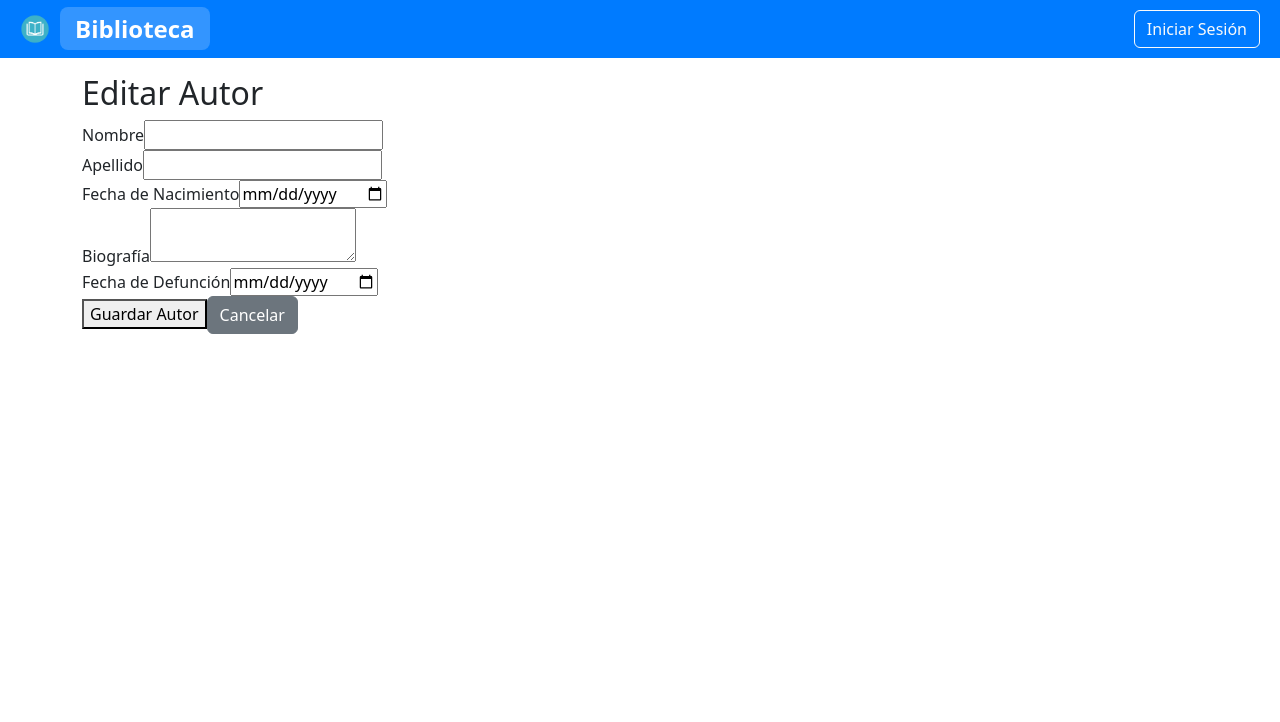
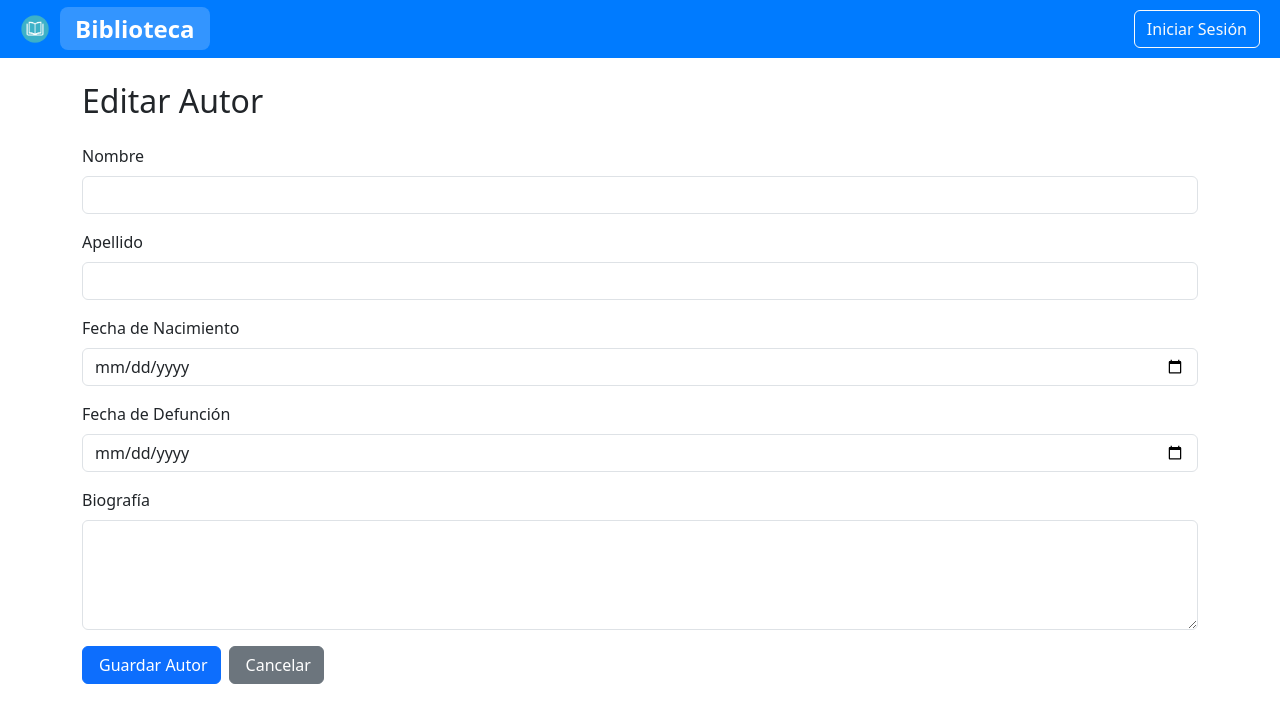
Before and after one commit to franleiva3477/NOSRECIBIMOono, an Angular app: page /autores-editar/1 in a window 1280 px wide. Shown: the top 722 px of the page. Built offline with nearby package versions, Linux system fonts and the light colour scheme; no server answers.

Commit message:
listar-autor

```diff
--- a/src/app/autores/autores-cargar/autores-cargar.component.html
+++ b/src/app/autores/autores-cargar/autores-cargar.component.html
@@ -1,33 +1,36 @@
-<div class="container mt-3">
-    <h2>Cargar Autor</h2>
-    <div class="input">
+<div class="container mt-4">
+  <h2 class="mb-4">Cargar Autor</h2>
+
   <form (ngSubmit)="onSubmit()">
-        <div class="form-group">
-          <label for="autNombre">Nombre</label>
-          <input type="text" id="autNombre" [(ngModel)]="autor.autNombre" name="autNombre" required />
+
+    <div class="mb-3">
+      <label for="autNombre" class="form-label">Nombre</label>
+      <input type="text" id="autNombre" class="form-control" [(ngModel)]="autor.autNombre" name="autNombre" required>
     </div>
 
-        <div class="form-group">
-          <label for="autApellido">Apellido</label>
-          <input type="text" id="autApellido" [(ngModel)]="autor.autApellido" name="autApellido" required />
+    <div class="mb-3">
+      <label for="autApellido" class="form-label">Apellido</label>
+      <input type="text" id="autApellido" class="form-control" [(ngModel)]="autor.autApellido" name="autApellido" required>
     </div>
 
-        <div class="form-group">
-          <label for="autFecNac">Fecha de Nacimiento</label>
-          <input type="date" id="autFecNac" [(ngModel)]="autor.autFecNac" name="autFecNac" required />
+    <div class="mb-3">
+      <label for="fechaNac" class="form-label">Fecha de Nacimiento</label>
+      <input type="date" class="form-control" id="fechaNac" [(ngModel)]="autor.autFecNac" name="autFecNac">
     </div>
 
-        <div class="form-group">
-          <label for="autBio">Biografía</label>
-          <textarea id="autBio" [(ngModel)]="autor.autBiografia" name="autBio"></textarea>
+    <div class="mb-3">
+      <label for="fechaDes" class="form-label">Fecha de Fallecimiento</label>
+      <input type="date" class="form-control" id="fechaDes" [(ngModel)]="autor.autFecDes" name="autFecDes">
     </div>
 
-        <div class="form-group">
-          <label for="autFecDes">Fecha de Defunción</label>
-          <input type="date" id="autFecDes" [(ngModel)]="autor.autFecDes" name="autFecDes" />
+    <div class="mb-3">
+      <label for="autBio" class="form-label">Biografía</label>
+      <textarea id="autBio" class="form-control" rows="4" [(ngModel)]="autor.autBiografia" name="autBio"></textarea>
     </div>
 
-        <button type="submit">Guardar Autor</button>
+    <button type="submit" class="btn btn-success">
+      <i class="fa-solid fa-floppy-disk me-1"></i> Guardar Autor
+    </button>
+
   </form>
 </div>
-  </div>
--- a/src/app/autores/autores-cargar/autores-cargar.component.ts
+++ b/src/app/autores/autores-cargar/autores-cargar.component.ts
@@ -1,7 +1,6 @@
 import { Component, OnInit } from '@angular/core';
 import { Router } from '@angular/router';
 import { Autor, AutoresService } from 'src/app/servicios/autores.service';
-import { FormsModule } from '@angular/forms';
 
 @Component({
   selector: 'app-autores-cargar',
@@ -10,11 +9,10 @@ import { FormsModule } from '@angular/forms';
 })
 export class AutoresCargarComponent implements OnInit {
 
-  // El modelo de autor que será llenado desde el formulario
   autor: Autor = {
     autNombre: '',
     autApellido: '',
-    autFecNac: '',
+    autFecNac: '', // ISO format 'YYYY-MM-DD'
     autBiografia: '',
     autFecDes: ''
   };
@@ -27,15 +25,13 @@ export class AutoresCargarComponent implements OnInit {
   ngOnInit(): void {}
 
   onSubmit(): void {
-    // Llamamos al servicio para agregar un nuevo autor
+    console.log("Datos del formulario enviados:", this.autor);
+
+    // Enviar los datos al backend
     this.autorservice.addAutor(this.autor).subscribe(
       (data) => {
         console.log('Autor creado con éxito', data);
-        // Después de crear el autor, puedes redirigir a otra página, por ejemplo, la lista de autores
-        this.router.navigateByUrl('/biblioteca/autores-listar');
-      },
-      (error) => {
-        console.error('Error al crear el autor', error);
+        this.router.navigateByUrl('/autores-listar');
       }
     );
   }
--- a/src/app/autores/autores-editar/autores-editar.component.html
+++ b/src/app/autores/autores-editar/autores-editar.component.html
@@ -1,34 +1,41 @@
-<div class="container mt-3">
-    <h2>Editar Autor</h2>
-    <div class="input">
+<div class="container mt-4">
+  <h2 class="mb-4">Editar Autor</h2>
+
   <form [formGroup]="formAutor" (ngSubmit)="onSubmit()">
-        <div class="form-group">
-          <label for="autNombre">Nombre</label>
-          <input type="text" id="autNombre" formControlName="autNombre" required />
+
+    <div class="mb-3">
+      <label for="autNombre" class="form-label">Nombre</label>
+      <input type="text" class="form-control" id="autNombre" formControlName="autNombre" required>
     </div>
 
-        <div class="form-group">
-          <label for="autApellido">Apellido</label>
-          <input type="text" id="autApellido" formControlName="autApellido" required />
+    <div class="mb-3">
+      <label for="autApellido" class="form-label">Apellido</label>
+      <input type="text" class="form-control" id="autApellido" formControlName="autApellido" required>
     </div>
 
-        <div class="form-group">
-          <label for="autFecNac">Fecha de Nacimiento</label>
-          <input type="date" id="autFecNac" formControlName="autFecNac" required />
+    <div class="mb-3">
+      <label for="autFecNac" class="form-label">Fecha de Nacimiento</label>
+      <input type="date" class="form-control" id="autFecNac" formControlName="autFecNac" required>
     </div>
 
-        <div class="form-group">
-          <label for="autBio">Biografía</label>
-          <textarea id="autBio" formControlName="autBio"></textarea>
+    <div class="mb-3">
+      <label for="autFecDes" class="form-label">Fecha de Defunción</label>
+      <input type="date" class="form-control" id="autFecDes" formControlName="autFecDes">
     </div>
 
-        <div class="form-group">
-          <label for="autFecDes">Fecha de Defunción</label>
-          <input type="date" id="autFecDes" formControlName="autFecDes" />
+    <div class="mb-3">
+      <label for="autBio" class="form-label">Biografía</label>
+      <textarea class="form-control" id="autBio" rows="4" formControlName="autBio"></textarea>
     </div>
 
-        <button type="submit">Guardar Autor</button>
-        <button type="button" (click)="Cancelar()" class="btn btn-secondary me-2">Cancelar</button>
+    <div class="d-flex gap-2">
+      <button type="submit" class="btn btn-primary">
+        <i class="fa-solid fa-floppy-disk me-1"></i> Guardar Autor
+      </button>
+      <button type="button" (click)="Cancelar()" class="btn btn-secondary">
+        <i class="fa-solid fa-xmark me-1"></i> Cancelar
+      </button>
+    </div>
+
   </form>
 </div>
-  </div>
--- a/src/app/autores/autores-editar/autores-editar.component.ts
+++ b/src/app/autores/autores-editar/autores-editar.component.ts
@@ -63,7 +63,7 @@ export class AutoresEditarComponent implements OnInit {
     this.autoresService.editAutor(autorActualizado).subscribe({
       next: () => {
         console.log('Autor actualizado exitosamente'); // Confirma que la actualización fue exitosa
-        this.router.navigate(['/biblioteca/autores-listar']);
+        this.router.navigate(['/autores-listar']);
       },
       error: (err) => {
         console.error('Error al editar el autor:', err); // Muestra el error en caso de que ocurra
@@ -73,6 +73,6 @@ export class AutoresEditarComponent implements OnInit {
 
   Cancelar(): void {
     console.log('Cancelando la edición del autor'); // Confirma que se está cancelando
-    this.router.navigateByUrl('/biblioteca/autores-listar');
+    this.router.navigateByUrl('/autores-listar');
   }
 }
--- a/src/app/autores/autores-listar/autores-listar.component.html
+++ b/src/app/autores/autores-listar/autores-listar.component.html
@@ -1,35 +1,39 @@
-<div class="autores-listar-container mt-3 mb-3">
-    <h2 id="autores-grid-label">Lista de Autores</h2>
-    <table class="table">
-      <thead>
+<div class="container mt-4 autores-listar-container">
+
+  <div class="d-flex justify-content-between align-items-center mb-3">
+    <h2 id="autores-grid-label" class="mb-0">Lista de Autores</h2>
+    <a routerLink="/autores-cargar" class="btn btn-primary">
+      Agregar Autor
+    </a>
+  </div>
+
+  <div class="table-responsive">
+    <table class="table table-bordered table-striped align-middle text-center">
+      <thead class="table-dark">
         <tr>
           <th>Nombre</th>
           <th>Apellido</th>
-          <th>Nacimiento</th>
+          <th>Fecha de Nacimiento</th>
           <th>Biografía</th>
-          <th>Deceso</th>
+          <th>Fecha de Fallecimiento</th>
+          <th>Acciones</th>
         </tr>
       </thead>
       <tbody>
         <tr *ngFor="let aut of autores">
           <td>{{ aut.autNombre }}</td>
           <td>{{ aut.autApellido }}</td>
-          <td>{{ aut.autFecNac }}</td>
+          <td>{{ aut.autFechaNac }}</td>
           <td>{{ aut.autBiografia }}</td>
-          <td>{{ aut.autFecDes }}</td>
-          <td colspan="5">
-            <a
-                  class="btn btn-warning"
-                  routerLink="/autores-editar/{{ aut.idAutor }}"
-                  >editar<i class="fa-solid fa-pen"></i></a
-                >
+          <td>{{ aut.autFechaDes }}</td>
+          <td>
+            <a class="btn btn-warning btn-sm" [routerLink]="['/autores-editar', aut.idAutor]">
+              <i class="fa-solid fa-pen me-1"></i> Editar
+            </a>
           </td>
         </tr>
       </tbody>
     </table>
-    <div class="d-flex flex-row align-items-center justify-content-end mt-3">
-      <button class="btn btn-success btn-lg" (click)="navigateToCreate()"> <!-- Aumentar el tamaño del botón -->
-        <i class="fas fa-plus me-2 " routerLink="/autores-cargar"></i> Crear
-      </button>
-    </div>
   </div>
+
+</div>
--- a/src/app/autores/autores-listar/autores-listar.component.ts
+++ b/src/app/autores/autores-listar/autores-listar.component.ts
@@ -21,9 +21,6 @@ export class AutoresListarComponent {
     this.autoresService.getAutor().subscribe(
       (data: Autor[] )=> {
           this.autores = data;
-      },
-      (error) => {
-        console.error('Error al obtener autores:', error);
       }
     );
   }
```
Lines whose indentation alone changed are shown as unchanged.
